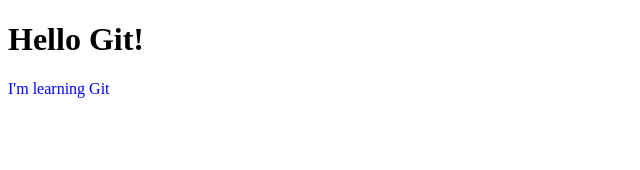
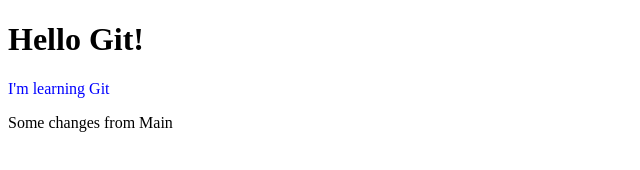
Before and after one commit to NiKaSoD/gitlearning, a plain HTML site: page index.html in a window 1280 px wide. Shown: the whole page, without its empty margins (0-640 px from the left). Drawn offline with Linux system fonts and the light colour scheme.

Commit message:
added div with info

```diff
--- a/index.html
+++ b/index.html
@@ -9,5 +9,6 @@
 <body>
     <h1>Hello Git!</h1>
     <p>I'm learning Git</p>
+    <div>Some changes from Main</div>
 </body>
 </html>
```
